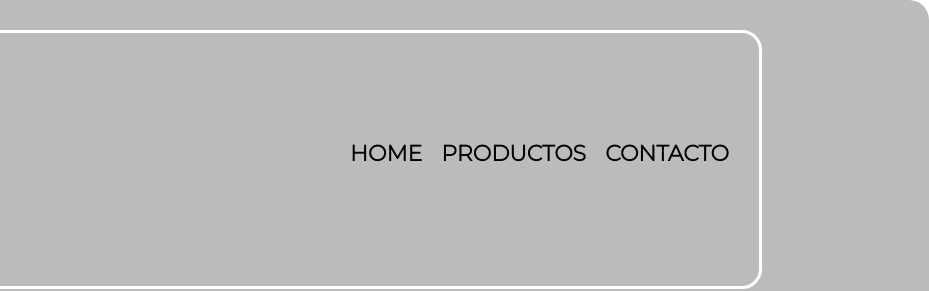
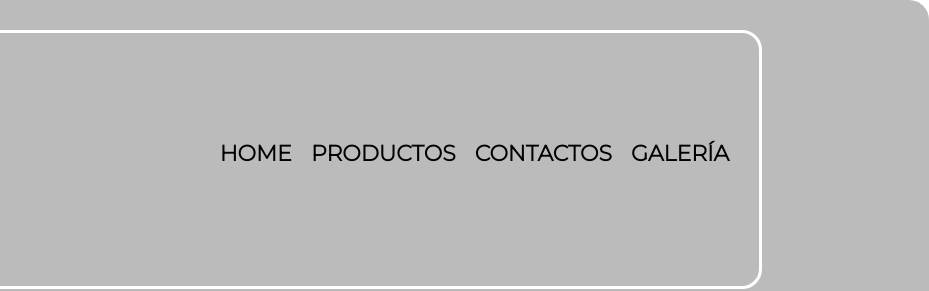
Before and after one commit to elisoft2018/alura-git, a plain HTML site: page index.html in a window 1280 px wide. Shown: the top 291 px of the page, 351-1280 px from the left. Drawn offline with Linux system fonts and the light colour scheme.

Commit message:
Se adiciona opción de menú galeria

```diff
--- a/index.html
+++ b/index.html
@@ -23,7 +23,8 @@
                     <ul>
                         <li><a href="index.html">Home</a></li>
                         <li><a href="products.html">Productos</a></li>
-                        <li><a href="contact.html">Contacto</a></li>
+                        <li><a href="contact.html">Contactos</a></li>
+                        <li><a href="galery.html">Galería</a></li>
                     </ul>
                 </nav>
             </h1>
```
